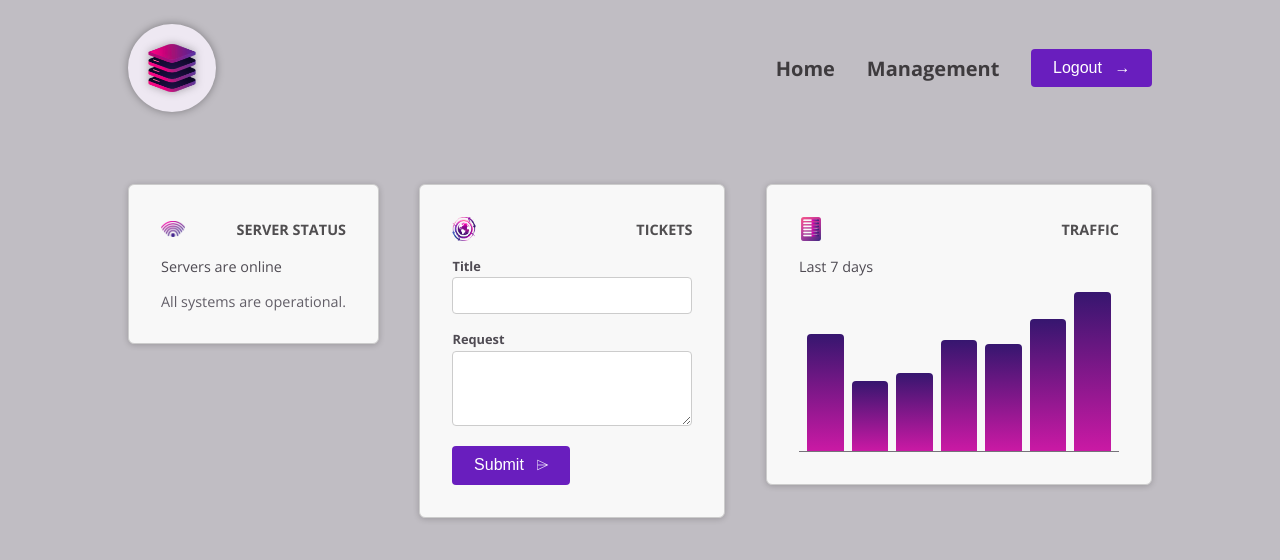
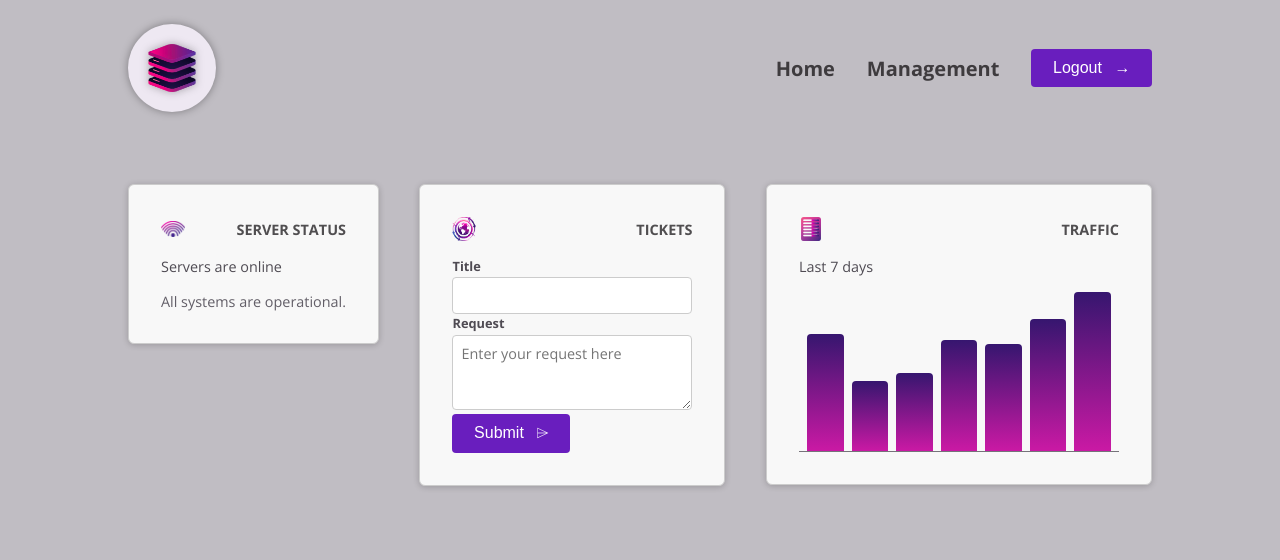
Before and after one commit to Sean-Xiao-Liu/angular103, an Angular app: page / in a window 1280 px wide. Shown: the top 560 px of the page. Built offline with nearby package versions, Linux system fonts and the light colour scheme.

Commit message:
update new-ticket component with shared control component

```diff
--- a/src/app/dashboard/tickets/new-ticket/new-ticket.component.html
+++ b/src/app/dashboard/tickets/new-ticket/new-ticket.component.html
@@ -1,12 +1,10 @@
 <form (ngSubmit)="onSubmit()">
-  <p>
-    <label>Title</label>
-    <input name="title" id="title" />
-  </p>
-  <p>
-    <label>Request</label>
-    <textarea name="request" id="request" rows="3"></textarea>
-  </p>
+  <app-control label="Title">
+    <input name="title" id="title" [(ngModel)]="enteredTitle" />
+  </app-control>
+  <app-control label="Request">
+    <textarea name="request" id="request" rows="3" [(ngModel)]="enteredRequest" placeholder="Enter your request here"></textarea>
+  </app-control>
   <p>
     <button app-button type="submit" label="Submit" icon="⌲" class="button"></button>
   </p>
--- a/src/app/dashboard/tickets/new-ticket/new-ticket.component.ts
+++ b/src/app/dashboard/tickets/new-ticket/new-ticket.component.ts
@@ -1,15 +1,22 @@
 import { Component } from '@angular/core';
 import { ButtonComponent } from '../../../shared/button/button.component';
+import { ControlComponent } from '../../../shared/control/control.component';
+import { FormsModule } from '@angular/forms';
+
 @Component({
   selector: 'app-new-ticket',
   standalone: true,
-  imports: [ButtonComponent],
+  imports: [ButtonComponent, ControlComponent, FormsModule],
   templateUrl: './new-ticket.component.html',
   styleUrl: './new-ticket.component.css'
 })
 export class NewTicketComponent {
   onSubmit() {
-    alert('submit');
     console.log('submit');
+    console.log(this.enteredTitle);
+    console.log(this.enteredRequest);
   }
+
+  enteredTitle = '';
+  enteredRequest = '';
 }
```
Also changed, not shown: src/app/app.module.ts (added, +9 -0 lines), 1 other file (tests, documents, lock files or other folders).
